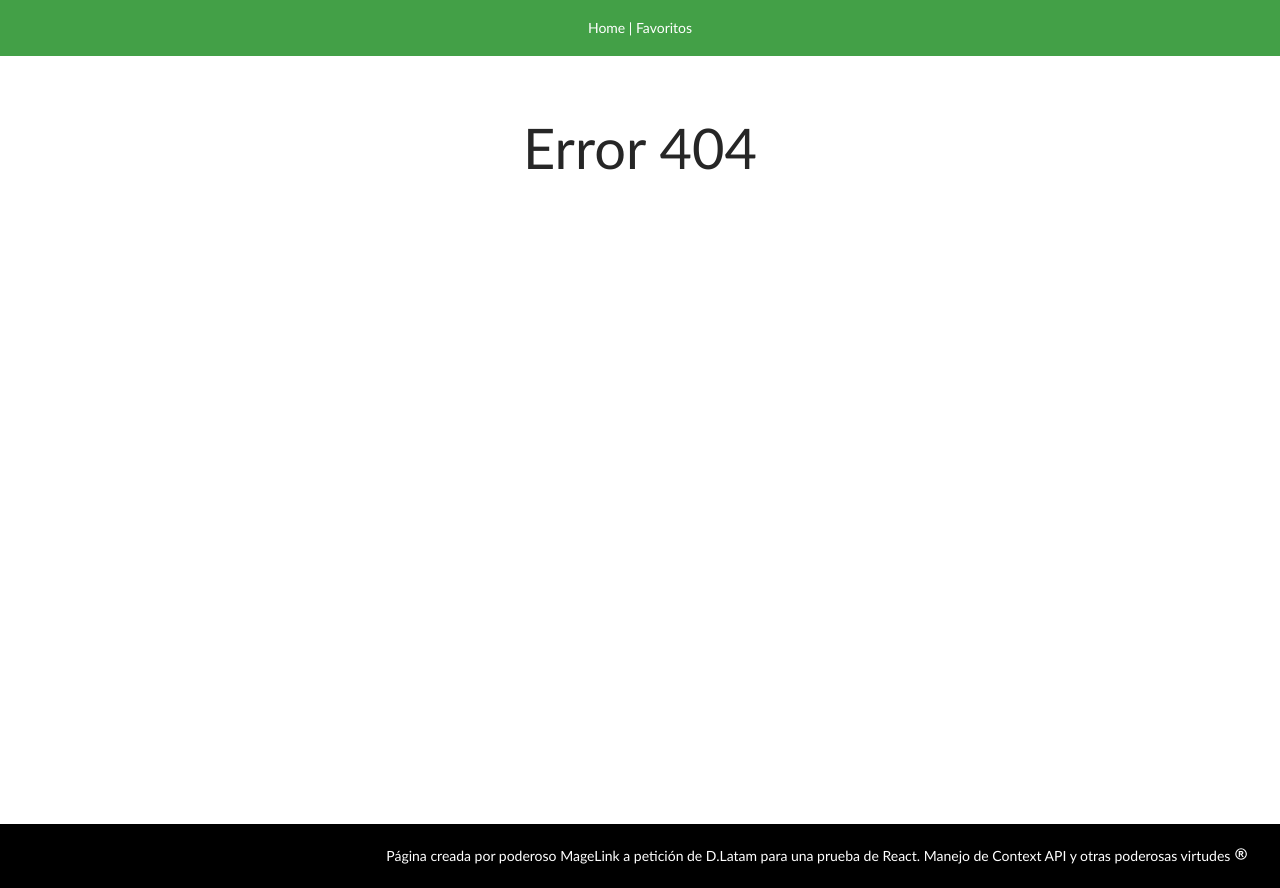
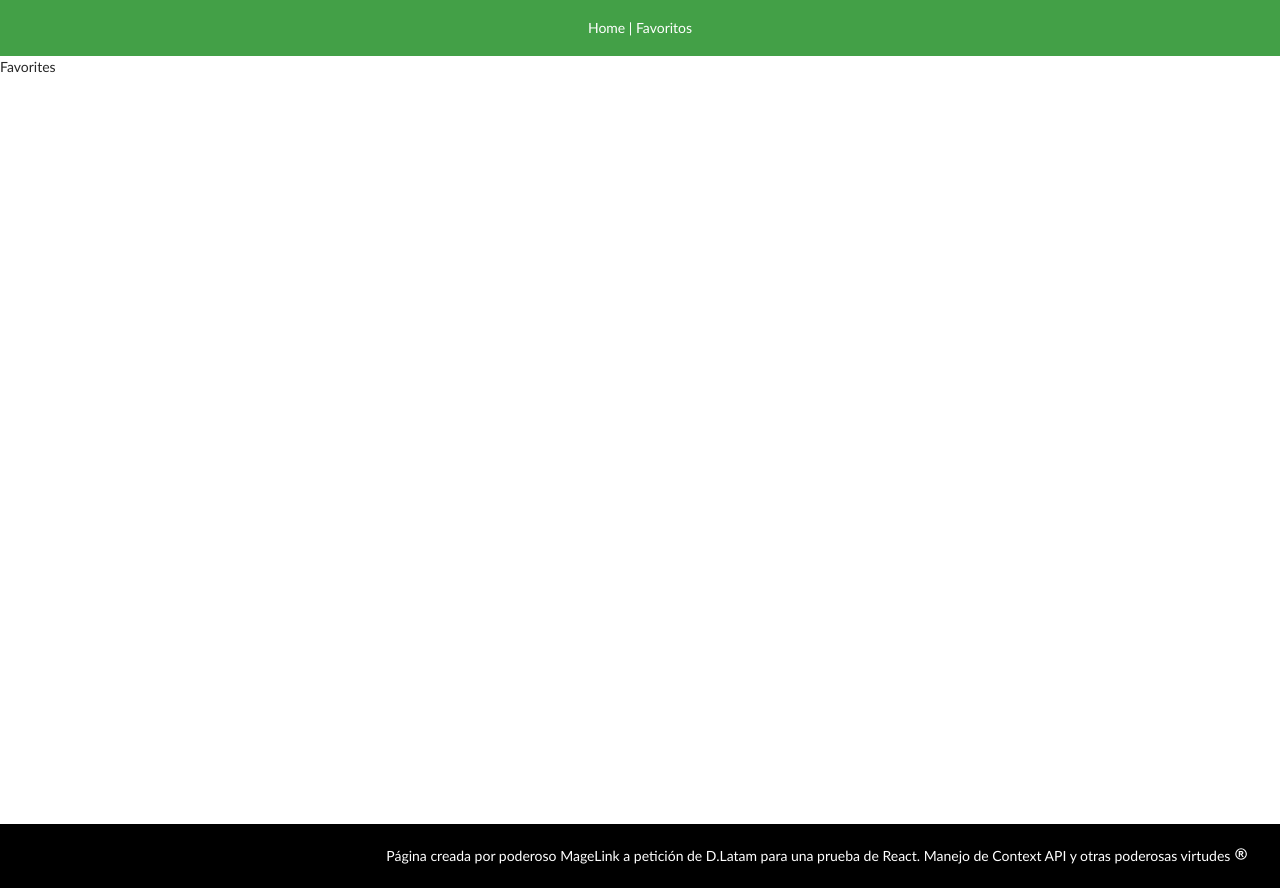
Before and after one commit to MageLnk/Desafio-Natural-Pic, a React (Create React App) app: page /favorites in a window 1280 px wide. Before the commit this address had no page. Built offline with nearby package versions, Linux system fonts and the light colour scheme.

Commit message:
Pequeña modificación para entregarle la data directamente al componente ShowImgs

```diff
--- a/src/App.jsx
+++ b/src/App.jsx
@@ -2,7 +2,7 @@ import { BrowserRouter, Route, Routes } from "react-router-dom";
 // Components
 import { Footer, Header } from "./Components";
 // Pages
-import { Home, Error404 } from "./pages";
+import { Home, Error404, Favorites } from "./pages";
 
 const App = () => {
   return (
@@ -11,6 +11,7 @@ const App = () => {
         <Header />
         <Routes>
           <Route path="/" element={<Home />} />
+          <Route path="/favorites" element={<Favorites />} />
           <Route path="*" element={<Error404 />} />
         </Routes>
         <Footer />
--- a/src/Components/HomeContent/index.jsx
+++ b/src/Components/HomeContent/index.jsx
@@ -1,11 +1,15 @@
+import { useContext } from "react";
+// Context
+import GeneralContext from "../../Context/GeneralContext";
 // Components
-import ShowImgs from "./ShowImgs";
+import ShowImgs from "../ShowImgs";
 // App
 const HomeContent = () => {
+  const { dummyData } = useContext(GeneralContext);
   return (
     <div className="home-content-container">
       <h1 className="home-content-title">Natual Pic</h1>
-      <ShowImgs />
+      <ShowImgs dataToDeploy={dummyData} />
     </div>
   );
 };
--- a/src/Components/HomeContent/ShowImgs/index.jsx
+++ b/src/Components/ShowImgs/index.jsx
@@ -1,17 +1,10 @@
-import { useContext } from "react";
 // Style
 import { Card } from "antd";
 import { FaHeart, FaRegHeart } from "react-icons/fa";
-// Context
-import GeneralContext from "../../../Context/GeneralContext";
 // App
-const ShowImgs = () => {
-  const { Meta } = Card;
-  const { dummyData } = useContext(GeneralContext);
-
+const ShowImgs = ({ dataToDeploy }) => {
   const deployImages = (data) => {
     const photos = data.photos.map((results) => {
-      console.log(results);
       return (
         <Card
           key={results.id}
@@ -41,7 +34,7 @@ const ShowImgs = () => {
     return photos;
   };
 
-  return <div className="card-content-container">{deployImages(dummyData)}</div>;
+  return <div className="card-content-container">{deployImages(dataToDeploy)}</div>;
 };
 
 export default ShowImgs;
--- /dev/null
+++ b/src/pages/Favorites/index.jsx
@@ -0,0 +1,5 @@
+const Favorites = () => {
+  return <div>Favorites</div>;
+};
+
+export default Favorites;
--- a/src/pages/Home/index.jsx
+++ b/src/pages/Home/index.jsx
@@ -1,5 +1,6 @@
+// Components
 import { HomeContent } from "../../Components/";
-
+// App
 const Home = () => {
   return (
     <div className="home-page-container">
--- a/src/pages/index.js
+++ b/src/pages/index.js
@@ -1,2 +1,3 @@
 export { default as Home } from "./Home";
 export { default as Error404 } from "./Error404";
+export { default as Favorites } from "./Favorites";
```
